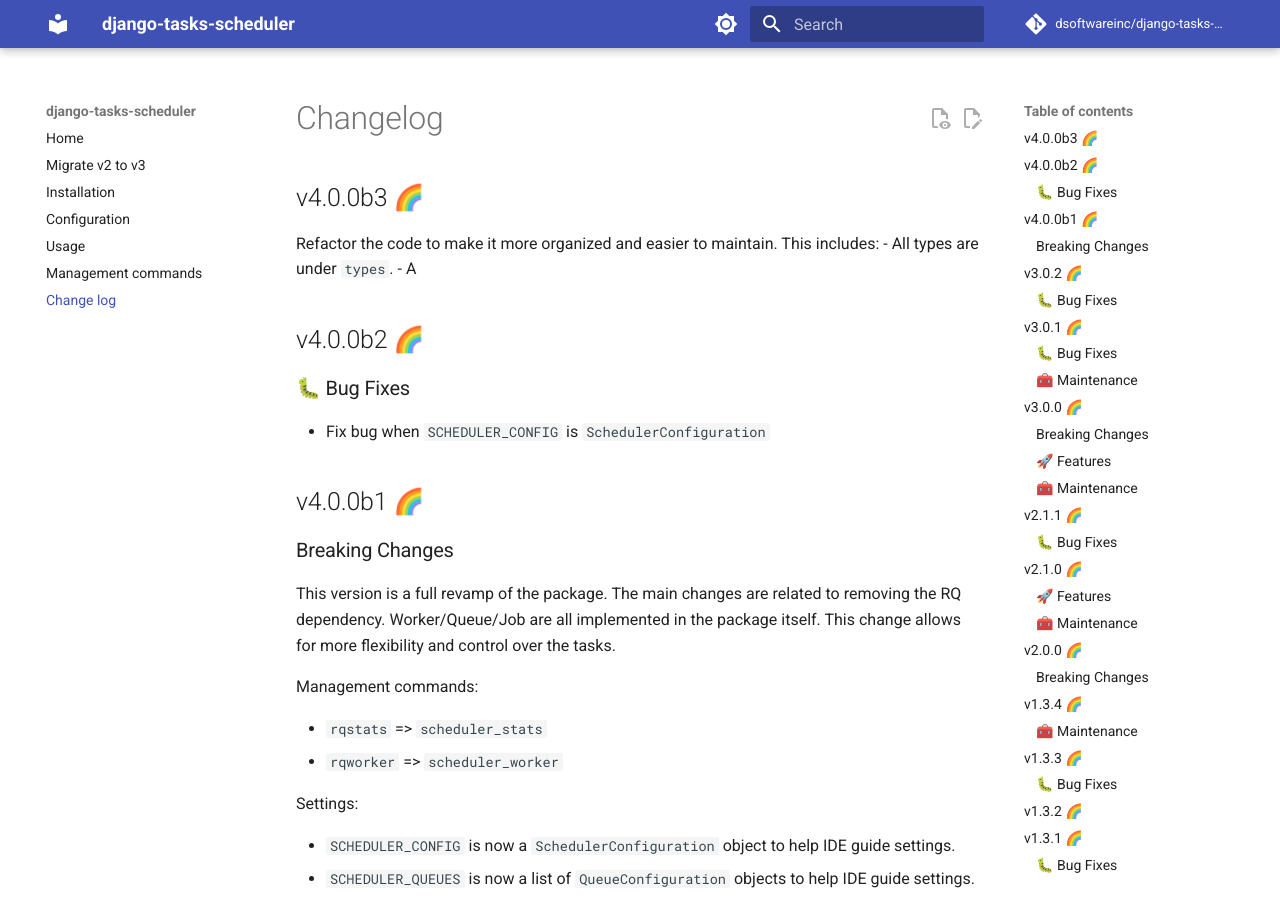
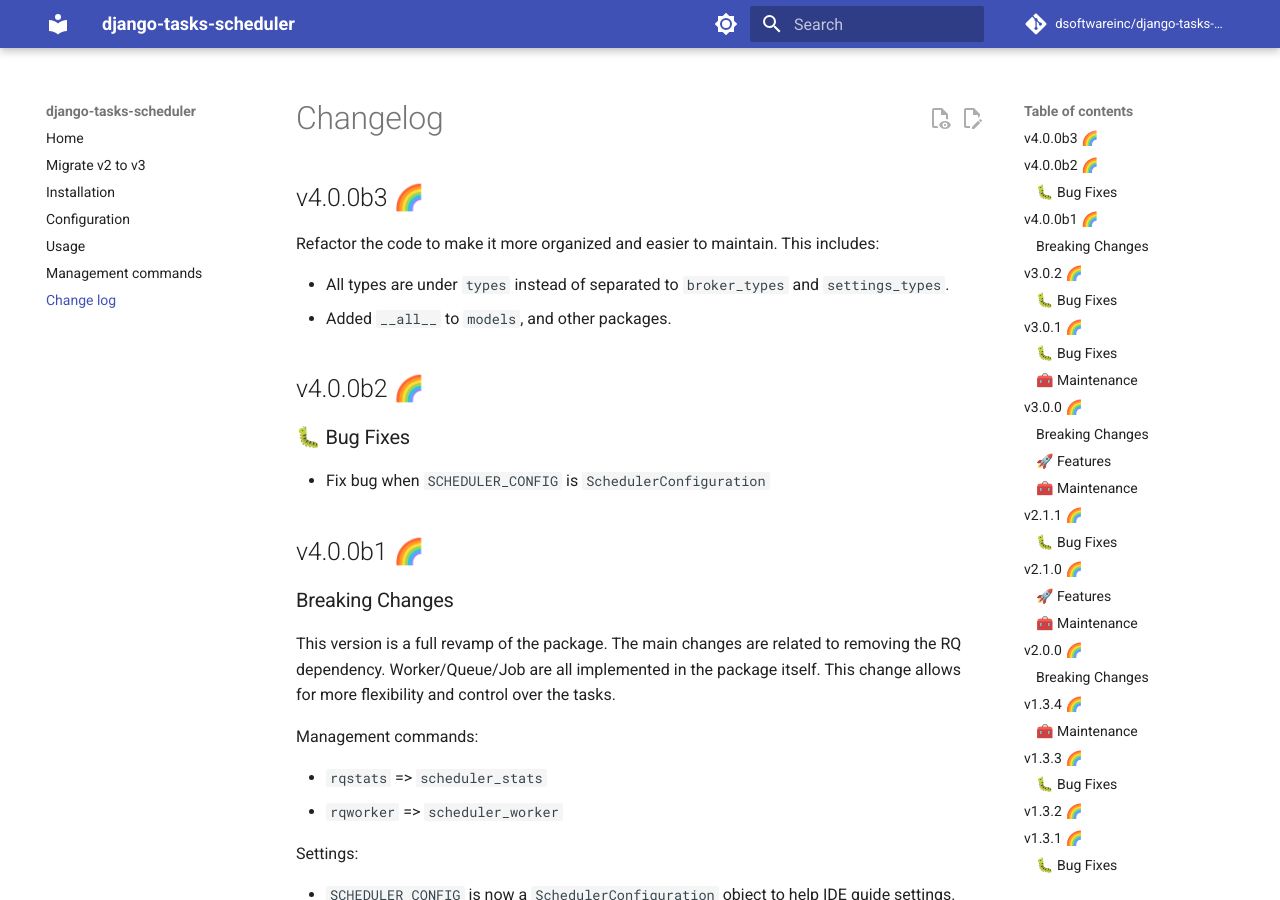
Before and after one commit to django-commons/django-tasks-scheduler, an MkDocs documentation site: the page built from docs/changelog.md, in a window 1280 px wide and 900 px high. Built offline with MkDocs 1.6.1 and Material for MkDocs 9.7.7, drawn with Linux system fonts in a browser that asks for light colours; comment, search, counter and statistics services are not loaded.

Commit message:
doc:update

```diff
--- a/docs/changelog.md
+++ b/docs/changelog.md
@@ -3,8 +3,9 @@
 ## v4.0.0b3 🌈
 
 Refactor the code to make it more organized and easier to maintain. This includes:
-- All types are under `types`.
-- A
+
+- All types are under `types` instead of separated to `broker_types` and `settings_types`.
+- Added `__all__` to `models`, and other packages.
 
 ## v4.0.0b2 🌈
 
--- a/docs/requirements.txt
+++ b/docs/requirements.txt
@@ -1,2 +1,2 @@
 mkdocs==1.6.1
-mkdocs-material==9.6.10
+mkdocs-material==9.6.11
```
